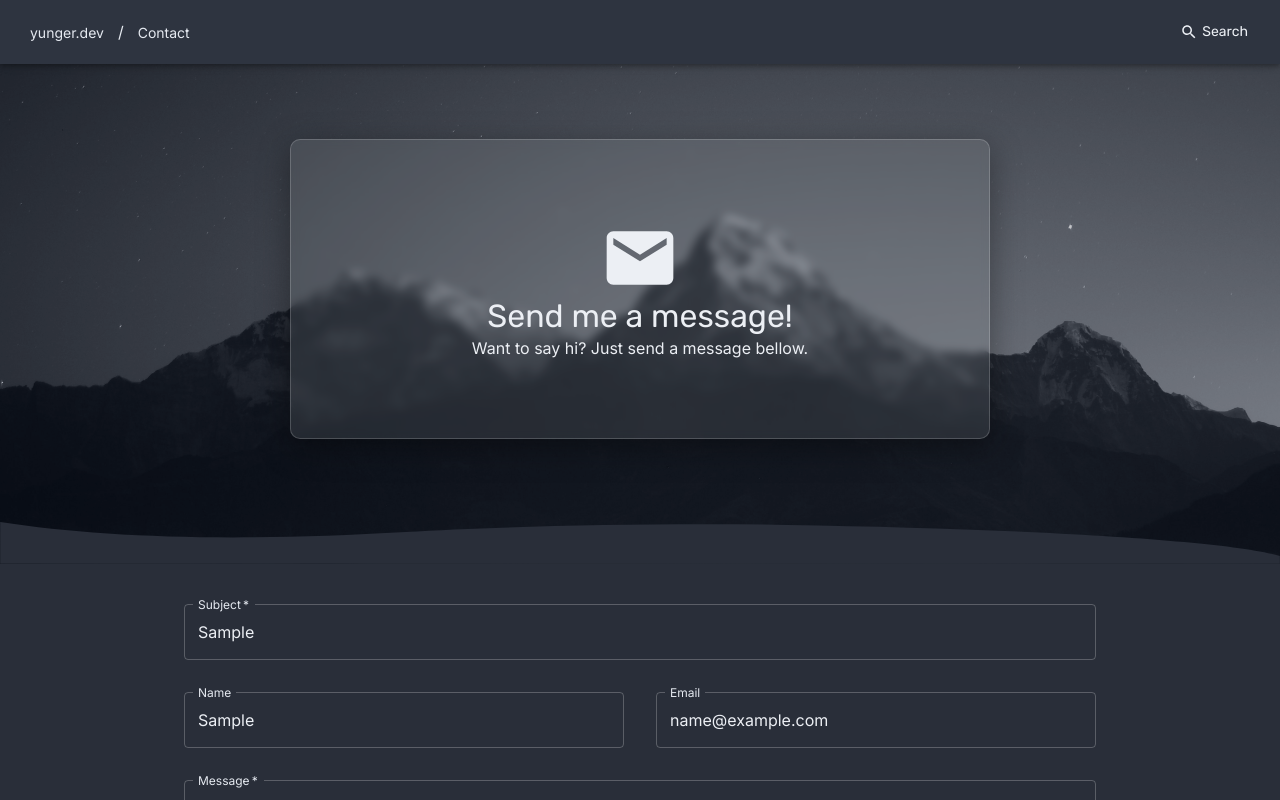
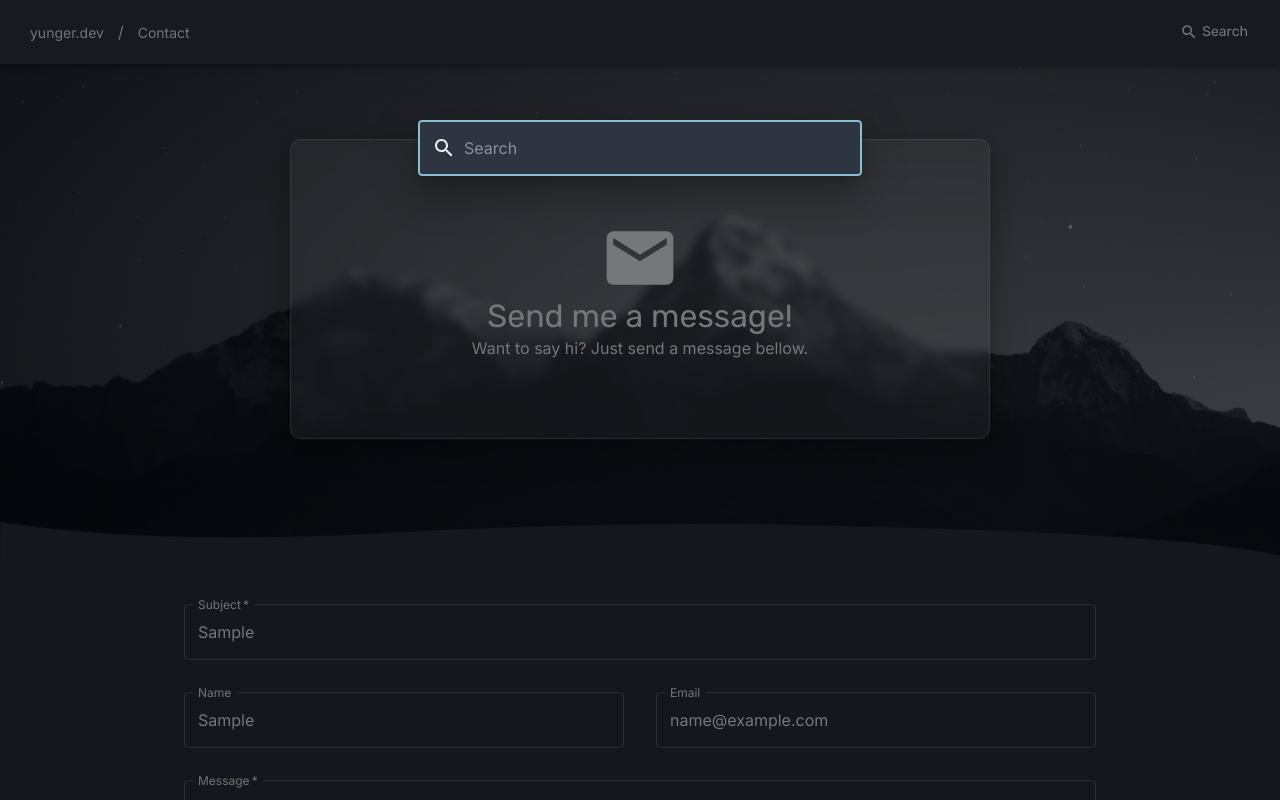
Before and after one commit to yunger7/yunger.dev, a Next.js app: page /contact in a window 1280 px wide. Both pictures are taken after typing "Sample", "Sample", "name@example.com", "Sample" into the empty fields and a click on the button "Search". Shown: the top 800 px of the page. Built offline with nearby package versions, Linux system fonts and the light colour scheme.

Commit message:
Add Dialog and TextField (Search)

```diff
--- a/src/components/Search.jsx
+++ b/src/components/Search.jsx
@@ -1,4 +1,6 @@
-import { Button } from "@material-ui/core";
+import { useState } from "react";
+
+import { Button, Dialog, Paper, TextField, InputAdornment } from "@material-ui/core";
 import { makeStyles } from "@material-ui/core/styles";
 import { Search as SearchIcon } from "@material-ui/icons";
 
@@ -7,19 +9,68 @@ const useStyles = makeStyles({
 		fontSize: 14,
 		padding: ".1rem .5rem",
 	},
-})
+});
 
 export function Search() {
 	const classes = useStyles();
+	const [dialogOpen, setDialogOpen] = useState(false);
 
 	return (
+		<>
 			<Button
+				disableRipple
 				className={classes.searchButton}
 				size="small"
 				startIcon={<SearchIcon />}
-      disableRipple
+				onClick={() => setDialogOpen(true)}
 			>
 				Search
 			</Button>
+			<SearchModal dialogOpen={dialogOpen} setDialogOpen={setDialogOpen} />
+		</>
 	);
 }
+
+const useModalStyles = makeStyles({
+	dialogScrollPaper: {
+		alignItems: "flex-start",
+	},
+	dialogPaper: {
+		marginTop: "15vh",
+	},
+});
+
+function SearchModal(props) {
+	const classes = useModalStyles();
+	const { dialogOpen, setDialogOpen } = props;
+
+	return (
+		<Dialog
+      fullWidth
+			onClose={() => setDialogOpen(false)}
+			open={dialogOpen}
+      maxWidth="xs"
+			classes={{
+				scrollPaper: classes.dialogScrollPaper,
+				paper: classes.dialogPaper,
+			}}
+		>
+			<Paper className={classes.paper}>
+				<TextField
+          autoFocus
+          fullWidth
+					id="search"
+					variant="outlined"
+          placeholder="Search"
+					InputProps={{
+						startAdornment: (
+              <InputAdornment position="start">
+                <SearchIcon />
+              </InputAdornment>
+            )
+					}}
+				/>
+			</Paper>
+		</Dialog>
+	);
+}
```
Lines whose indentation alone changed are shown as unchanged.
